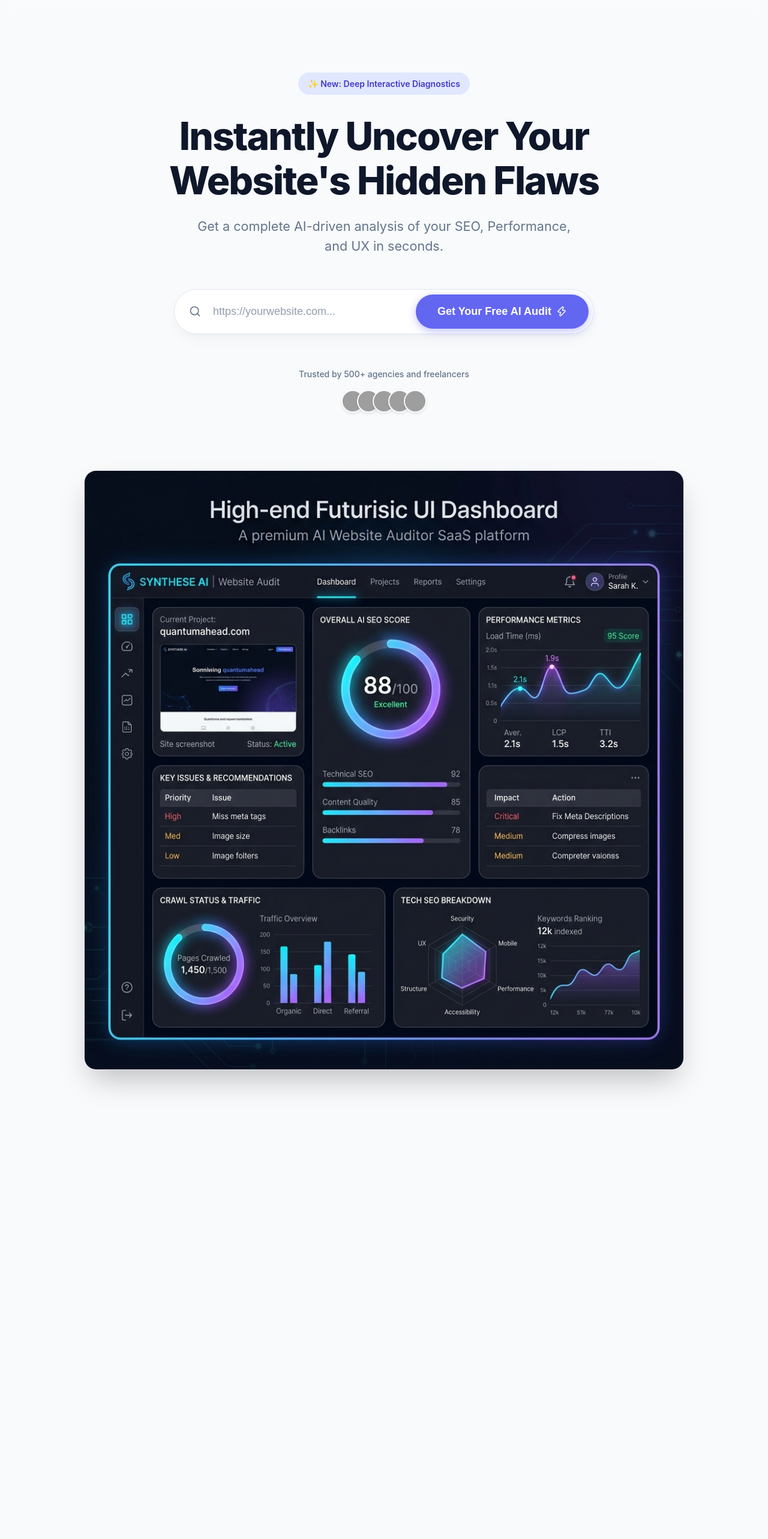
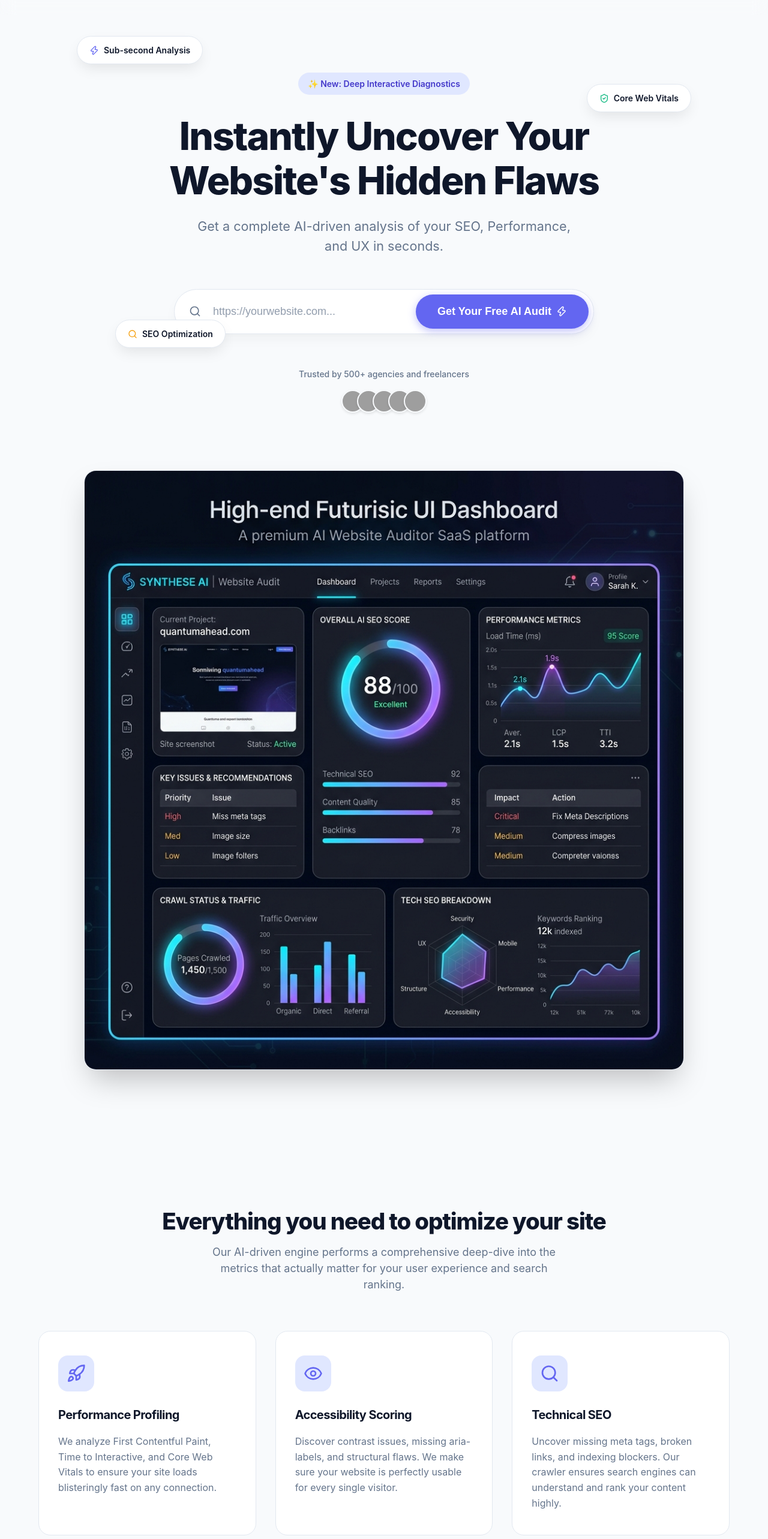
Before and after one commit to heyvishv/WEB-AUDITOR, a Next.js app: page / in a window 1280 px wide. Shown: the part 60-2626 px from the top of the page at 60% size. Before the commit the page ends 1978 px from the top, so only its background shows below. Built offline with nearby package versions, Linux system fonts and the light colour scheme; grey boxes are pictures that could not be loaded.

Commit message:
feat: Add Features section, professional Footer, and Hero floating elements

```diff
--- a/src/app/globals.css
+++ b/src/app/globals.css
@@ -509,8 +509,211 @@ a {
 .delay-200 { animation-delay: 200ms; }
 .delay-300 { animation-delay: 300ms; }
 
+/* Features Section */
+.features-section {
+    padding: 6rem 0;
+    position: relative;
+    z-index: 10;
+}
+
+.section-header {
+    text-align: center;
+    margin-bottom: 4rem;
+}
+
+.section-title {
+    font-size: clamp(2rem, 3vw, 2.5rem);
+    margin-bottom: 1rem;
+}
+
+.section-subtitle {
+    color: var(--text-secondary);
+    font-size: 1.125rem;
+    max-width: 600px;
+    margin: 0 auto;
+}
+
+.features-grid {
+    display: grid;
+    grid-template-columns: repeat(auto-fit, minmax(300px, 1fr));
+    gap: 2rem;
+}
+
+.feature-card {
+    background: var(--surface-color);
+    border: 1px solid var(--border-color);
+    border-radius: 20px;
+    padding: 2.5rem 2rem;
+    transition: transform 0.3s ease, box-shadow 0.3s ease, border-color 0.3s ease;
+    display: flex;
+    flex-direction: column;
+    align-items: flex-start;
+    gap: 1.25rem;
+}
+
+.feature-card:hover {
+    transform: translateY(-5px);
+    box-shadow: 0 20px 40px -15px rgba(0, 0, 0, 0.1);
+    border-color: var(--accent-primary);
+}
+
+[data-theme="dark"] .feature-card {
+    background: rgba(15, 23, 42, 0.4);
+    backdrop-filter: blur(12px);
+}
+
+[data-theme="dark"] .feature-card:hover {
+    box-shadow: 0 20px 40px -15px rgba(0, 0, 0, 0.5);
+    border-color: rgba(139, 92, 246, 0.5);
+}
+
+.feature-icon-wrapper {
+    width: 60px;
+    height: 60px;
+    border-radius: 16px;
+    background: var(--badge-bg);
+    color: var(--accent-primary);
+    display: flex;
+    align-items: center;
+    justify-content: center;
+    margin-bottom: 0.5rem;
+}
+
+.feature-title {
+    font-size: 1.25rem;
+    font-weight: 700;
+    color: var(--text-primary);
+}
+
+.feature-desc {
+    color: var(--text-secondary);
+    font-size: 1rem;
+    line-height: 1.6;
+}
+
+/* Floating Hero Chips */
+.floating-chip {
+    position: absolute;
+    background: var(--surface-color);
+    border: 1px solid var(--border-color);
+    padding: 0.75rem 1.25rem;
+    border-radius: 9999px;
+    display: flex;
+    align-items: center;
+    gap: 0.5rem;
+    font-weight: 600;
+    font-size: 0.875rem;
+    box-shadow: 0 10px 25px -5px rgba(0, 0, 0, 0.1);
+    animation: float 6s ease-in-out infinite;
+    z-index: 5;
+    pointer-events: none;
+}
+
+[data-theme="dark"] .floating-chip {
+    background: rgba(30, 41, 59, 0.8);
+    backdrop-filter: blur(8px);
+    box-shadow: 0 10px 25px -5px rgba(0, 0, 0, 0.5);
+}
+
+.chip-1 { top: 15%; left: 10%; animation-delay: 0s; }
+.chip-2 { top: 25%; right: 10%; animation-delay: 2s; }
+.chip-3 { bottom: 20%; left: 15%; animation-delay: 1s; }
+
+@keyframes float {
+    0% { transform: translateY(0px); }
+    50% { transform: translateY(-15px); }
+    100% { transform: translateY(0px); }
+}
+
+/* Footer */
+.footer {
+    background-color: var(--surface-color);
+    border-top: 1px solid var(--border-color);
+    padding: 4rem 0 2rem;
+    margin-top: 4rem;
+}
+
+[data-theme="dark"] .footer {
+    background-color: rgba(11, 15, 25, 1);
+}
+
+.footer-grid {
+    display: grid;
+    grid-template-columns: 2fr 1fr 1fr;
+    gap: 3rem;
+    margin-bottom: 3rem;
+}
+
+.footer-brand p {
+    color: var(--text-secondary);
+    margin-top: 1rem;
+    max-width: 300px;
+    font-size: 0.95rem;
+}
+
+.footer-title {
+    font-size: 1.125rem;
+    font-weight: 700;
+    margin-bottom: 1.5rem;
+    color: var(--text-primary);
+}
+
+.footer-links {
+    list-style: none;
+    display: flex;
+    flex-direction: column;
+    gap: 1rem;
+}
+
+.footer-links a {
+    color: var(--text-secondary);
+    transition: color var(--transition-speed);
+}
+
+.footer-links a:hover {
+    color: var(--accent-primary);
+}
+
+.footer-bottom {
+    display: flex;
+    justify-content: space-between;
+    align-items: center;
+    padding-top: 2rem;
+    border-top: 1px solid var(--border-color);
+    color: var(--text-secondary);
+    font-size: 0.875rem;
+}
+
+.social-icons {
+    display: flex;
+    gap: 1rem;
+}
+
+.social-icons a {
+    color: var(--text-secondary);
+}
+
+.social-icons a:hover {
+    color: var(--accent-primary);
+}
+
 /* Responsive adjustments */
 @media (max-width: 768px) {
+    .floating-chip {
+        display: none;
+    }
+
+    .footer-grid {
+        grid-template-columns: 1fr;
+        gap: 2rem;
+    }
+
+    .footer-bottom {
+        flex-direction: column;
+        gap: 1rem;
+        text-align: center;
+    }
+
     .input-group {
         flex-direction: column;
         background: transparent;
--- a/src/app/page.tsx
+++ b/src/app/page.tsx
@@ -1,7 +1,7 @@
 'use client';
 
 import { useState, useEffect } from 'react';
-import { Monitor, Smartphone, Activity, BarChart2, ShieldCheck, Zap } from 'lucide-react';
+import { Monitor, Smartphone, Activity, BarChart2, ShieldCheck, Zap, Rocket, Search, Eye } from 'lucide-react';
 import { BarChart, Bar, XAxis, YAxis, Tooltip, ResponsiveContainer, CartesianGrid, Legend } from 'recharts';
 
 // Helper component for the SVG animated score circles
@@ -168,7 +168,22 @@ export default function Home() {
       <main>
         <section className="hero relative">
           <div className="glow-effect" style={{ top: '30%' }}></div>
-          <div className="container hero-container">
+
+          {/* Floating Chips */}
+          <div className="floating-chip chip-1">
+            <Zap size={16} color="var(--accent-primary)" />
+            Sub-second Analysis
+          </div>
+          <div className="floating-chip chip-2">
+            <ShieldCheck size={16} color="#10b981" />
+            Core Web Vitals
+          </div>
+          <div className="floating-chip chip-3">
+            <Search size={16} color="#f59e0b" />
+            SEO Optimization
+          </div>
+
+          <div className="container hero-container relative z-10">
             <div className="badge">✨ New: Deep Interactive Diagnostics</div>
             <h1 className="headline">Instantly Uncover Your Website's Hidden Flaws</h1>
             <p className="sub-headline">Get a complete AI-driven analysis of your SEO, Performance, and UX in seconds.</p>
@@ -312,7 +327,94 @@ export default function Home() {
             </div>
           </section>
         )}
+
+        {/* Features Section */}
+        <section className="features-section">
+          <div className="container">
+            <div className="section-header">
+              <h2 className="section-title">Everything you need to optimize your site</h2>
+              <p className="section-subtitle">Our AI-driven engine performs a comprehensive deep-dive into the metrics that actually matter for your user experience and search ranking.</p>
+            </div>
+
+            <div className="features-grid">
+              <div className="feature-card">
+                <div className="feature-icon-wrapper">
+                  <Rocket size={32} />
+                </div>
+                <h3 className="feature-title">Performance Profiling</h3>
+                <p className="feature-desc">We analyze First Contentful Paint, Time to Interactive, and Core Web Vitals to ensure your site loads blisteringly fast on any connection.</p>
+              </div>
+
+              <div className="feature-card">
+                <div className="feature-icon-wrapper">
+                  <Eye size={32} />
+                </div>
+                <h3 className="feature-title">Accessibility Scoring</h3>
+                <p className="feature-desc">Discover contrast issues, missing aria-labels, and structural flaws. We make sure your website is perfectly usable for every single visitor.</p>
+              </div>
+
+              <div className="feature-card">
+                <div className="feature-icon-wrapper">
+                  <Search size={32} />
+                </div>
+                <h3 className="feature-title">Technical SEO</h3>
+                <p className="feature-desc">Uncover missing meta tags, broken links, and indexing blockers. Our crawler ensures search engines can understand and rank your content highly.</p>
+              </div>
+            </div>
+          </div>
+        </section>
+
       </main>
+
+      {/* Footer */}
+      <footer className="footer">
+        <div className="container">
+          <div className="footer-grid">
+            <div className="footer-brand">
+              <a href="#" className="logo">
+                <Activity className="text-accent-primary" size={24} color="var(--accent-primary)" />
+                AI Site Auditor
+              </a>
+              <p>The most advanced, AI-powered website diagnostic engine. Stop guessing why your conversion rate is low, and start fixing it.</p>
+            </div>
+
+            <div>
+              <h4 className="footer-title">Product</h4>
+              <ul className="footer-links">
+                <li><a href="#">Features</a></li>
+                <li><a href="#">Pricing</a></li>
+                <li><a href="#">Agency API</a></li>
+                <li><a href="#">Documentation</a></li>
+              </ul>
+            </div>
+
+            <div>
+              <h4 className="footer-title">Company</h4>
+              <ul className="footer-links">
+                <li><a href="#">About Us</a></li>
+                <li><a href="#">Privacy Policy</a></li>
+                <li><a href="#">Terms of Service</a></li>
+                <li><a href="#">Contact Support</a></li>
+              </ul>
+            </div>
+          </div>
+
+          <div className="footer-bottom">
+            <p>&copy; {new Date().getFullYear()} AI Site Auditor. All rights reserved.</p>
+            <div className="social-icons">
+              <a href="#" aria-label="Twitter">
+                <svg width="20" height="20" viewBox="0 0 24 24" fill="none" stroke="currentColor" strokeWidth="2" strokeLinecap="round" strokeLinejoin="round"><path d="M22 4s-.7 2.1-2 3.4c1.6 10-9.4 17.3-18 11.6 2.2.1 4.4-.6 6-2C3 15.5.5 9.6 3 5c2.2 2.6 5.6 4.1 9 4-.9-4.2 4-6.6 7-3.8 1.1 0 3-1.2 3-1.2z"></path></svg>
+              </a>
+              <a href="#" aria-label="GitHub">
+                <svg width="20" height="20" viewBox="0 0 24 24" fill="none" stroke="currentColor" strokeWidth="2" strokeLinecap="round" strokeLinejoin="round"><path d="M9 19c-5 1.5-5-2.5-7-3m14 6v-3.8c0-1.2-.4-2.4-1.2-3.2 3-.3 6-1.5 6-6.5 0-1.4-.5-2.7-1.4-3.7.1-.3.6-1.7-.1-3.6 0 0-1.2-.4-3.8 1.4-1.1-.3-2.3-.5-3.5-.5s-2.4.2-3.5.5c-2.6-1.8-3.8-1.4-3.8-1.4-.7 1.9-.2 3.3-.1 3.6-.9 1-1.4 2.3-1.4 3.7 0 5 3 6.2 6 6.5-.8.8-1.2 2-1.2 3.2V23"></path></svg>
+              </a>
+              <a href="#" aria-label="LinkedIn">
+                <svg width="20" height="20" viewBox="0 0 24 24" fill="none" stroke="currentColor" strokeWidth="2" strokeLinecap="round" strokeLinejoin="round"><path d="M16 8a6 6 0 0 1 6 6v7h-4v-7a2 2 0 0 0-2-2 2 2 0 0 0-2 2v7h-4v-7a6 6 0 0 1 6-6z"></path><rect x="2" y="9" width="4" height="12"></rect><circle cx="4" cy="4" r="2"></circle></svg>
+              </a>
+            </div>
+          </div>
+        </div>
+      </footer>
     </>
   );
 }
```
